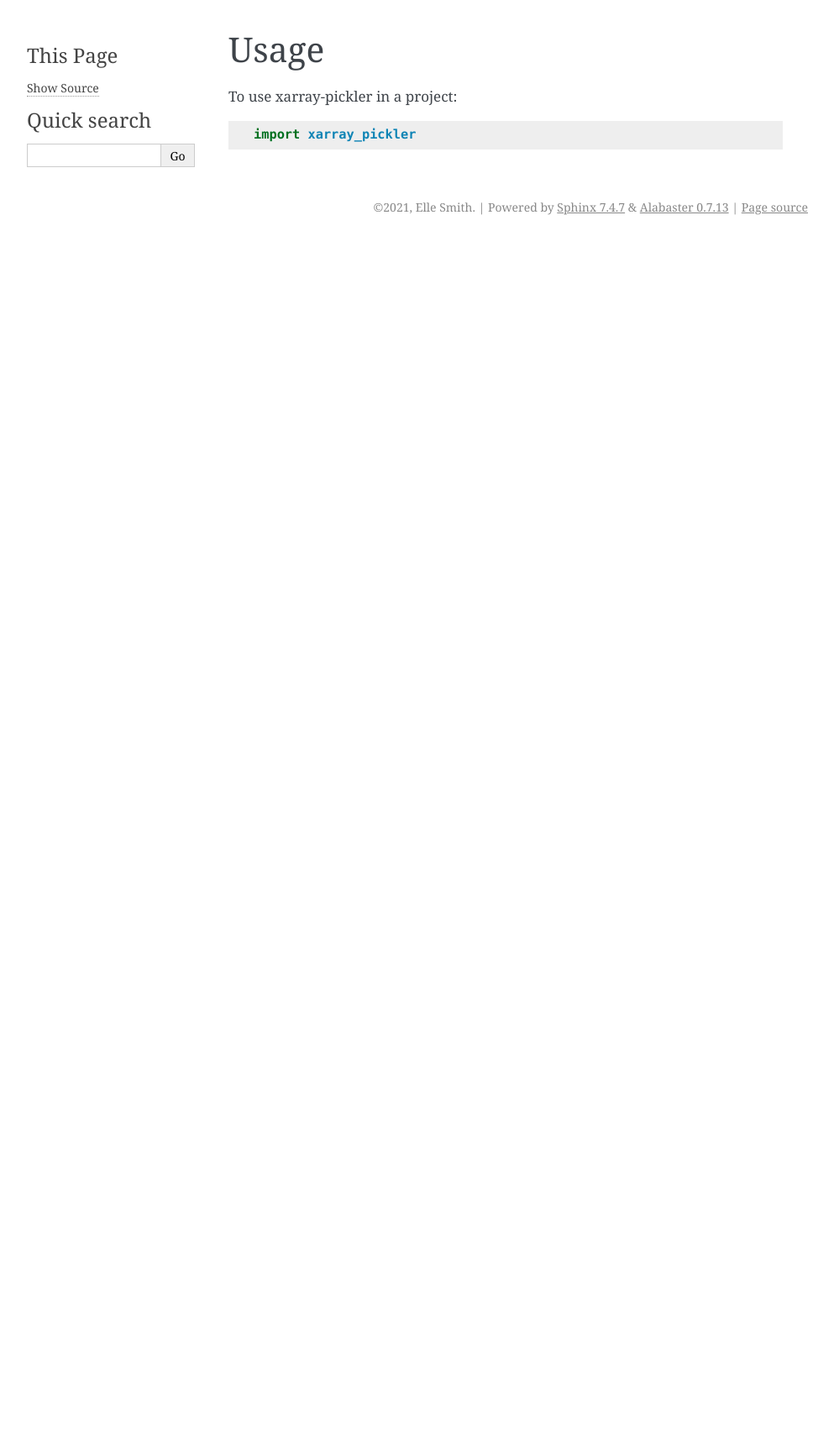
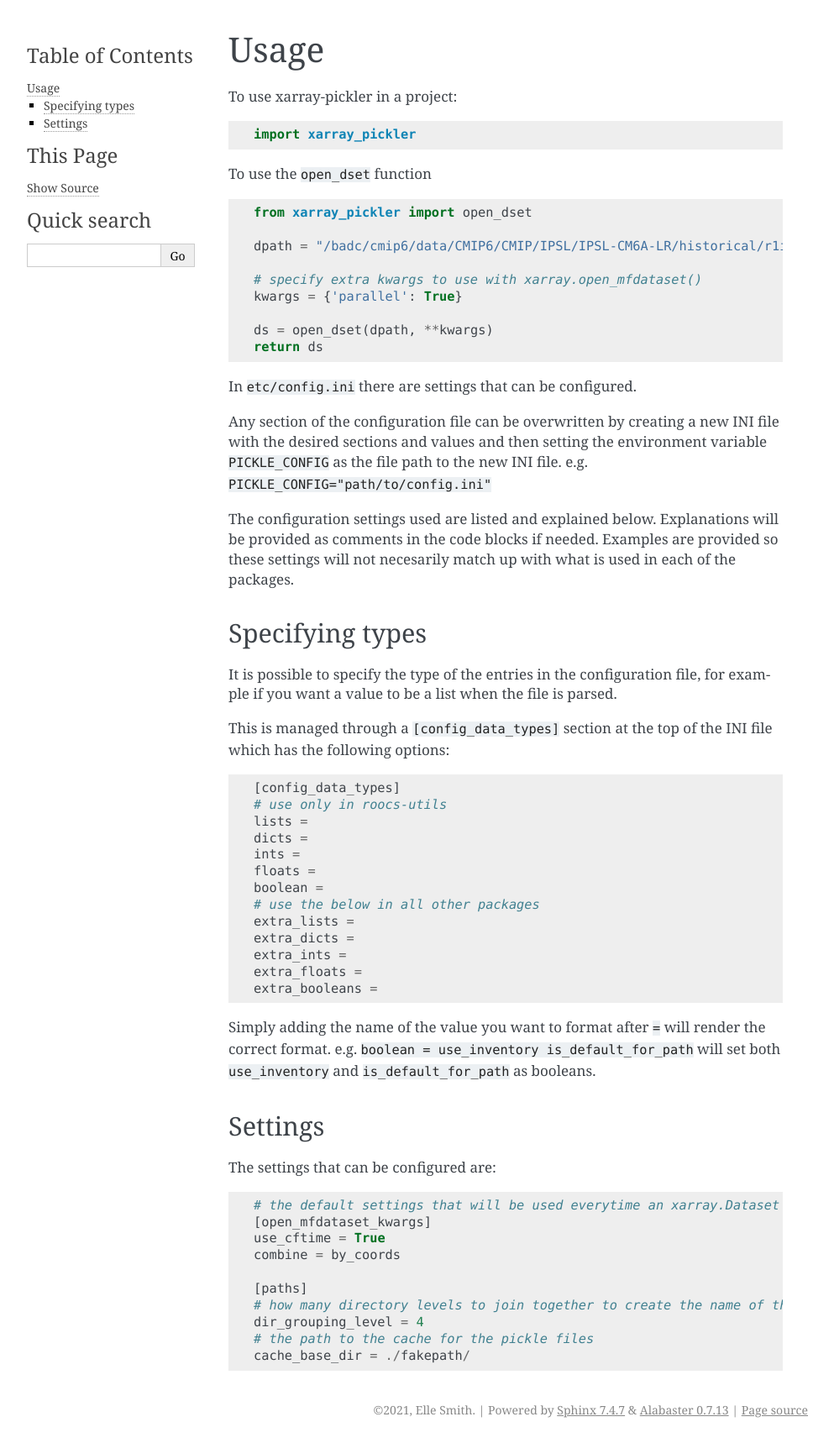
Before and after one commit to cedadev/xarray-pickler, a Sphinx documentation site: the page built from docs/usage.rst, in a window 1280 px wide. Shown: the whole page at 84% size, without its empty margins (148-1141 px from the left). Built offline with Sphinx 7.4.7, drawn with Linux system fonts in a browser that asks for light colours; pages that are not in the unit, such as notebooks, are missing from menus; before the commit the page ends 900 px from its top, so only the background shows below that.

Commit message:
update docs

```diff
--- a/AUTHORS.rst
+++ b/AUTHORS.rst
@@ -2,8 +2,8 @@
 Credits
 =======
 
-Development Lead
-----------------
+Developers
+----------
 
 * Elle Smith <eleanor.smith@stfc.ac.uk>
 
--- a/README.rst
+++ b/README.rst
@@ -16,17 +16,13 @@ xarray-pickler
 
 
 
-Simple package to speed up "multi-file open" operations for xarray datasets. Uses a cache of pickle files to store the metadata in the `xarray.Dataset` object.
+Simple package to speed up 'multi-file open' operations for xarray datasets. Uses a cache of pickle files to store the metadata in the `xarray.Dataset` object.
 
 
 * Free software: BSD - see LICENSE file in top-level package directory
 * Documentation: https://xarray-pickler.readthedocs.io.
 
 
-Features
---------
-
-* TODO
 
 Credits
 -------
--- a/docs/index.rst
+++ b/docs/index.rst
@@ -8,7 +8,7 @@ Welcome to xarray-pickler's documentation!
    readme
    installation
    usage
-   modules
+   api
    contributing
    authors
    history
--- a/docs/usage.rst
+++ b/docs/usage.rst
@@ -5,3 +5,67 @@ Usage
 To use xarray-pickler in a project::
 
     import xarray_pickler
+
+
+To use the ``open_dset`` function
+
+.. code-block:: python
+
+    from xarray_pickler import open_dset
+
+    dpath = "/badc/cmip6/data/CMIP6/CMIP/IPSL/IPSL-CM6A-LR/historical/r1i1p1f1/Amon/rlds/gr/v20180803"
+
+    # specify extra kwargs to use with xarray.open_mfdataset()
+    kwargs = {'parallel': True}
+
+    ds = open_dset(dpath, **kwargs)
+    return ds
+
+
+In ``etc/config.ini`` there are settings that can be configured.
+
+
+Any section of the configuration file can be overwritten by creating a new INI file with the desired sections and values and then setting the environment variable ``PICKLE_CONFIG`` as the file path to the new INI file.
+e.g. ``PICKLE_CONFIG="path/to/config.ini"``
+
+
+The configuration settings used are listed and explained below. Explanations will be provided as comments in the code blocks if needed.
+Examples are provided so these settings will not necesarily match up with what is used in each of the packages.
+
+Specifying types
+################
+
+It is possible to specify the type of the entries in the configuration file, for example if you want a value to be a list when the file is parsed.
+
+This is managed through a ``[config_data_types]`` section at the top of the INI file which has the following options::
+
+    [config_data_types]
+    # use only in roocs-utils
+    lists =
+    dicts =
+    ints =
+    floats =
+    boolean =
+    # use the below in all other packages
+    extra_lists =
+    extra_dicts =
+    extra_ints =
+    extra_floats =
+    extra_booleans =
+
+Simply adding the name of the value you want to format after ``=`` will render the correct format. e.g. ``boolean = use_inventory is_default_for_path`` will set both ``use_inventory`` and ``is_default_for_path`` as booleans.
+
+Settings
+########
+The settings that can be configured are::
+
+    # the default settings that will be used everytime an xarray.Dataset object is opened.
+    [open_mfdataset_kwargs]
+    use_cftime = True
+    combine = by_coords
+
+    [paths]
+    # how many directory levels to join together to create the name of the pickle file - this reduces the length of the file path
+    dir_grouping_level = 4
+    # the path to the cache for the pickle files
+    cache_base_dir = ./fakepath/
```
Also changed, not shown: CONTRIBUTING.rst (+13 -9 lines), docs/installation.rst (+0 -7 lines), docs/modules.rst (+10 -3 lines), setup.py (+41 -40 lines), 1 other file.
